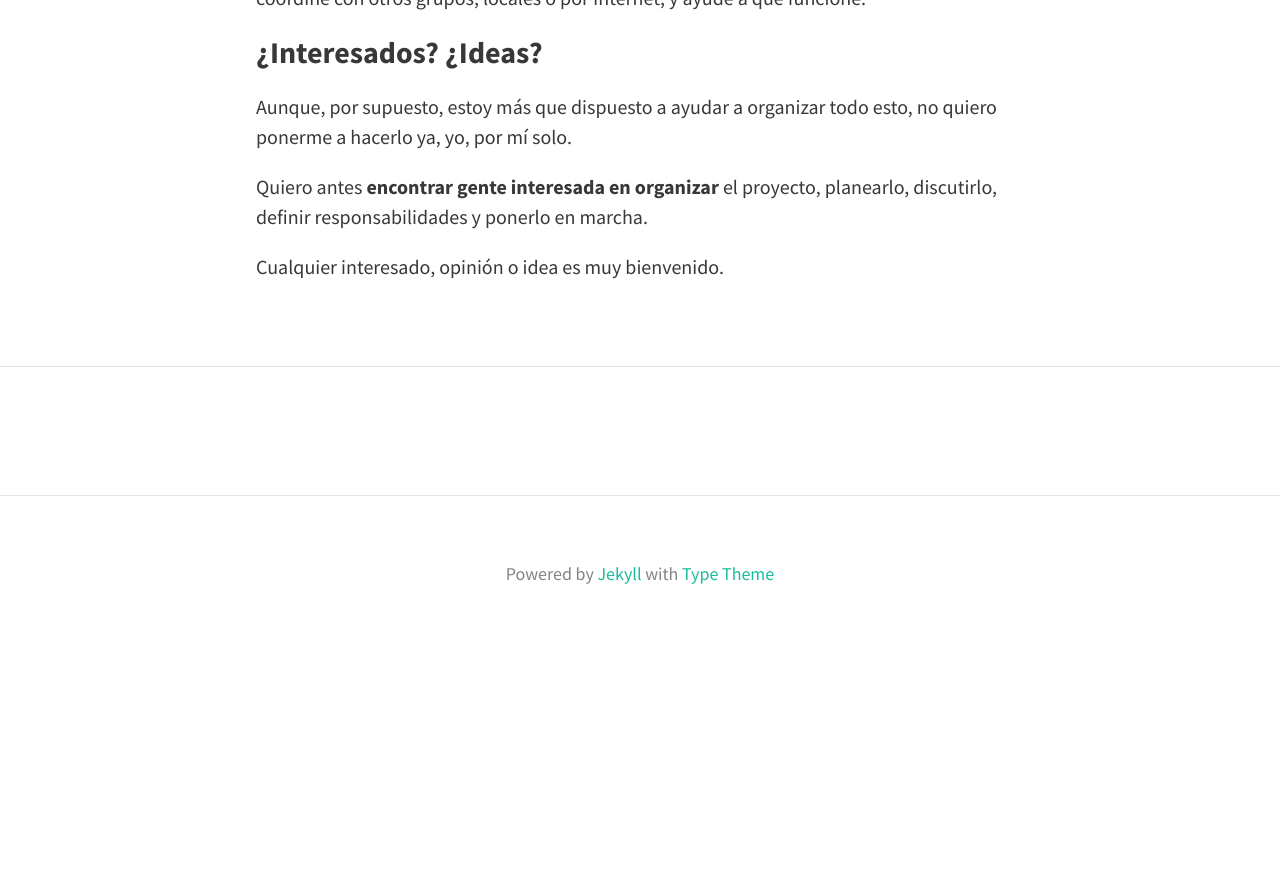
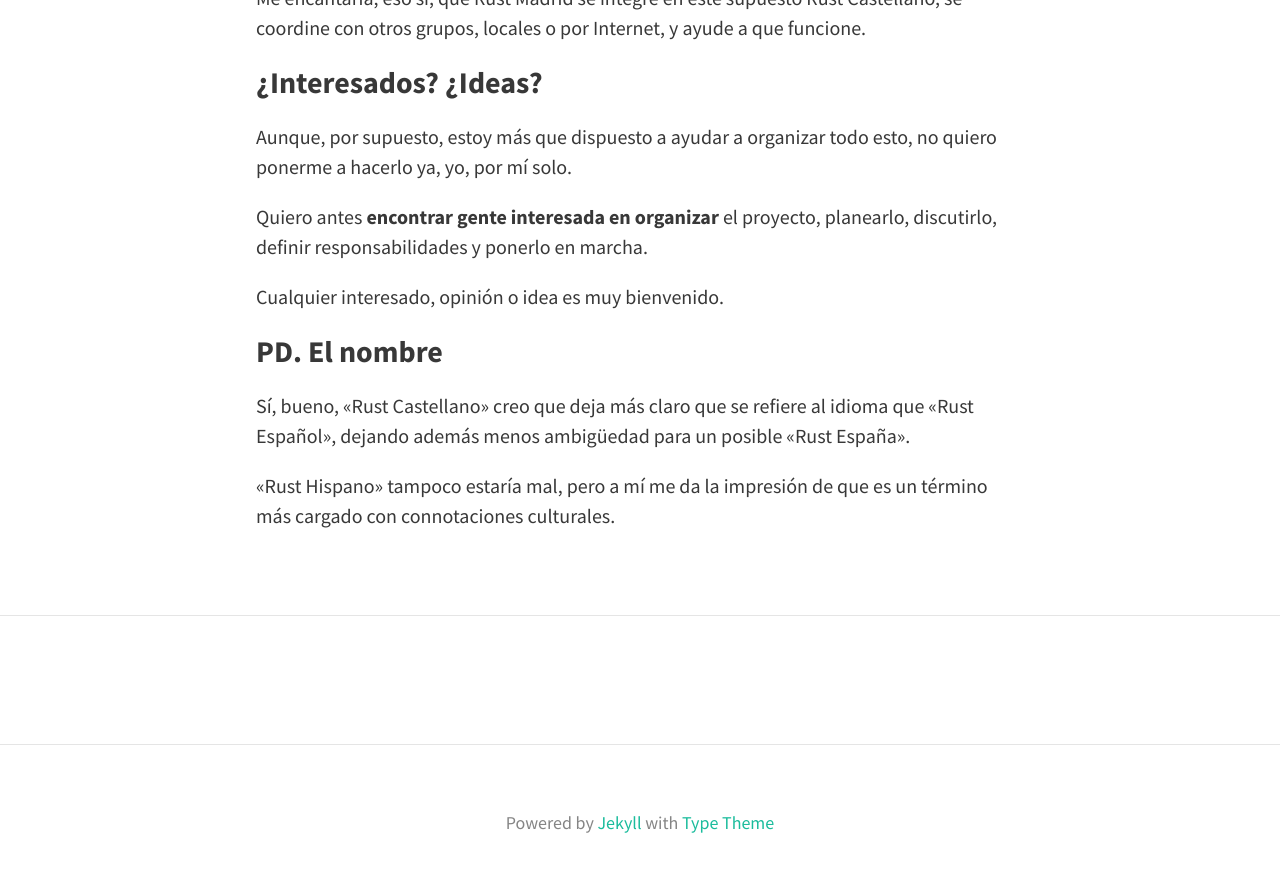
Before and after one commit to tcard/blog.tcardenas.me, a Jekyll site: the page built from _posts/2015-10-13-rust-castellano.md, in a window 1280 px wide and 900 px high, scrolled down 3082 px. Shown: the top 872 px of the window. Built offline with Jekyll 4.4.1, drawn with Linux system fonts in a browser that asks for light colours; nearby versions of some CDN libraries; comment, search, counter and statistics services are not loaded; before the commit the page ends 3733 px from its top, so only the background shows below that; some of the changed text lies outside the part shown.

Commit message:
Some changes in Rust Castellano.

```diff
--- a/_posts/2015-10-13-rust-castellano.md
+++ b/_posts/2015-10-13-rust-castellano.md
@@ -36,7 +36,7 @@ Y estos son los medios que propongo:
 
 * Las actividades **no se limitarán a charlas**. El modelo de charla-presencial-de-uno-a-muchos-sobre-un-tema-arbitrario, el típico en meetups tecnológicos, tiene _muchos_ inconvenientes. No quiero extenderme en el porqué ahora, pero creo que sería muy efectivo hacer cosas más diversas, con propósitos distintos. Tutoriales introductorios, tutoriales sobre temas concretos, hackatons, pequeños proyectos, programación en vivo, blogs, screencasts, o sencillamente comentar las experiencias de cada uno sin más pretensiones, pueden ser más adecuados para en el que la gran mayoría somos tirando a principiantes y no tenemos demasiada «pericia» que aportar, o para difundir el lenguaje entre completos principiantes.
 
-* Para todo ello **se buscará una aplicación web** que nos permita gestionar toda esta actividad. (He pensado que un buen ejercicio sería hacer una en Rust.)
+* Para todo ello **se buscará una aplicación web** que nos permita gestionar toda esta actividad. Quizá Meetup.com pueda valer, pero creo que se queda corto. (He pensado que un buen ejercicio sería hacer una en Rust.)
 
 ### Lo que ya hay
 
@@ -61,3 +61,9 @@ Aunque, por supuesto, estoy más que dispuesto a ayudar a organizar todo esto, n
 Quiero antes **encontrar gente interesada en organizar** el proyecto, planearlo, discutirlo, definir responsabilidades y ponerlo en marcha.
 
 Cualquier interesado, opinión o idea es muy bienvenido.
+
+### PD. El nombre
+
+Sí, bueno, «Rust Castellano» creo que deja más claro que se refiere al idioma que «Rust Español», dejando además menos ambigüedad para un posible «Rust España».
+
+«Rust Hispano» tampoco estaría mal, pero a mí me da la impresión de que es un término más cargado con connotaciones culturales.
```
